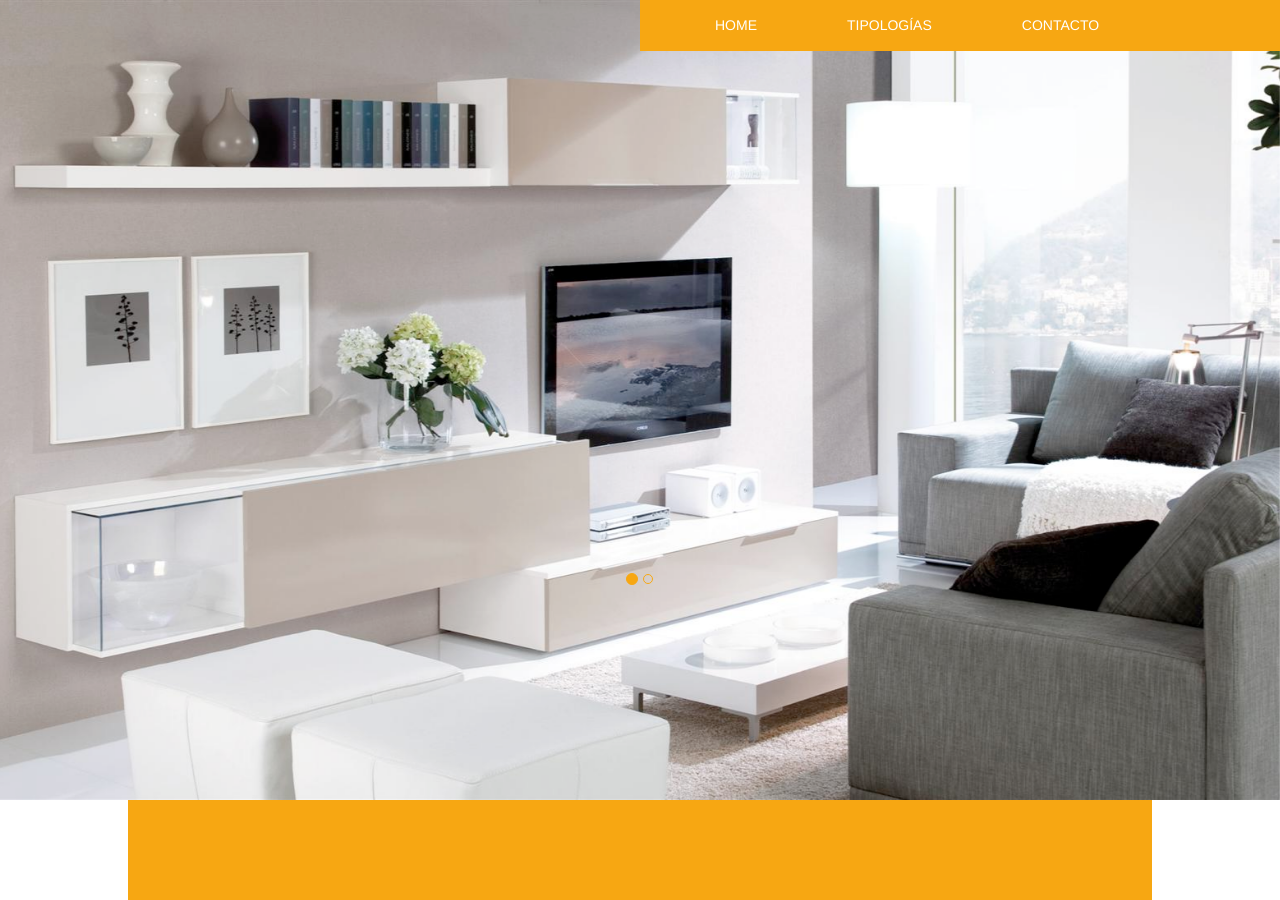
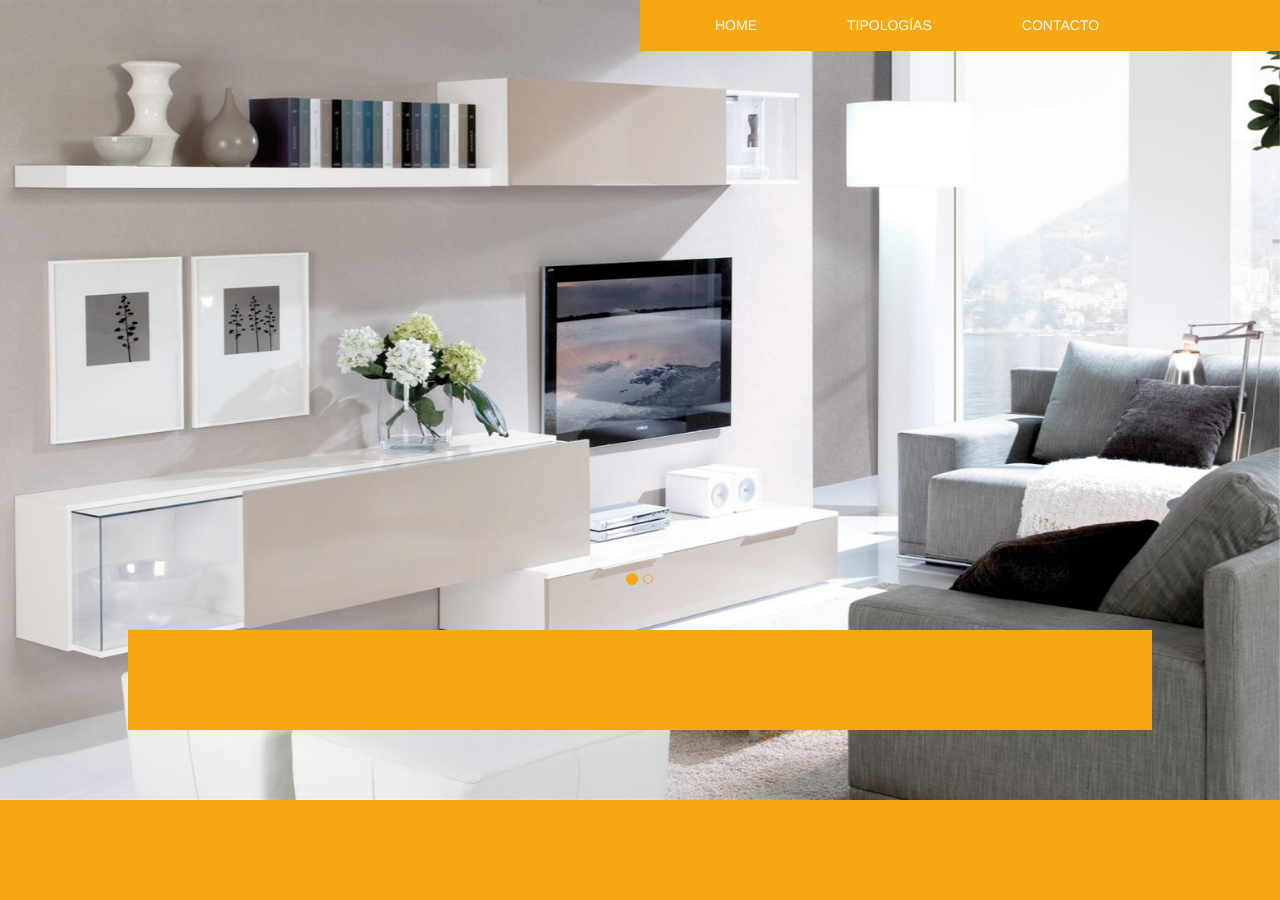
Before and after one commit to yamil777/in-project1, a CodeIgniter app: page /database/ in a window 1280 px wide. After the commit the page ends 800 px from the top, so only its background shows below. Run offline with CodeIgniter, Linux system fonts and the light colour scheme.

Commit message:
adding reservation bar style

```diff
--- a/application/views/_partials/_reservation-bar.php
+++ b/application/views/_partials/_reservation-bar.php
@@ -1,3 +1,3 @@
-<div class="reservation-bar-container">
+<div class="reservation-bar-container carousel-indicators">
 
 </div>
--- a/css/general.css
+++ b/css/general.css
@@ -15,6 +15,10 @@
 	padding: 15px 45px;
 	color: white;
 }
+.coralt-nav li:hover {
+	border-bottom: 5px solid #f28a07;
+}
+
 .carousel-indicators {
   	bottom: 200px;
 }
@@ -36,10 +40,10 @@
  * reservation bar styles
  */
 
- .reservation-bar-container {
- 	margin-left: auto;
- 	margin-right: auto;
+ .carousel-indicators.reservation-bar-container {
  	width: 80%;
  	height: 100px;
  	background-color: #f7a712;
+ 	left: 40%;
+  	bottom: 70px;
  }
```
